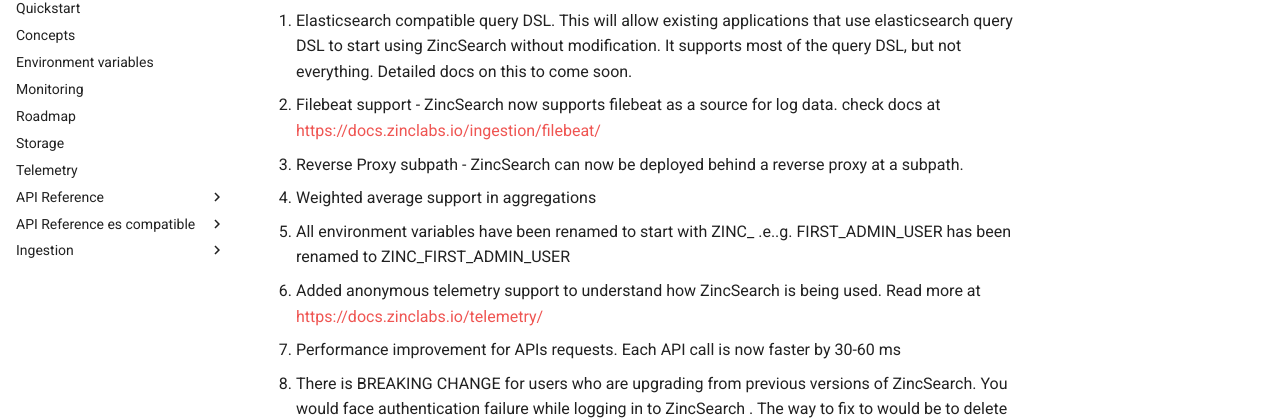
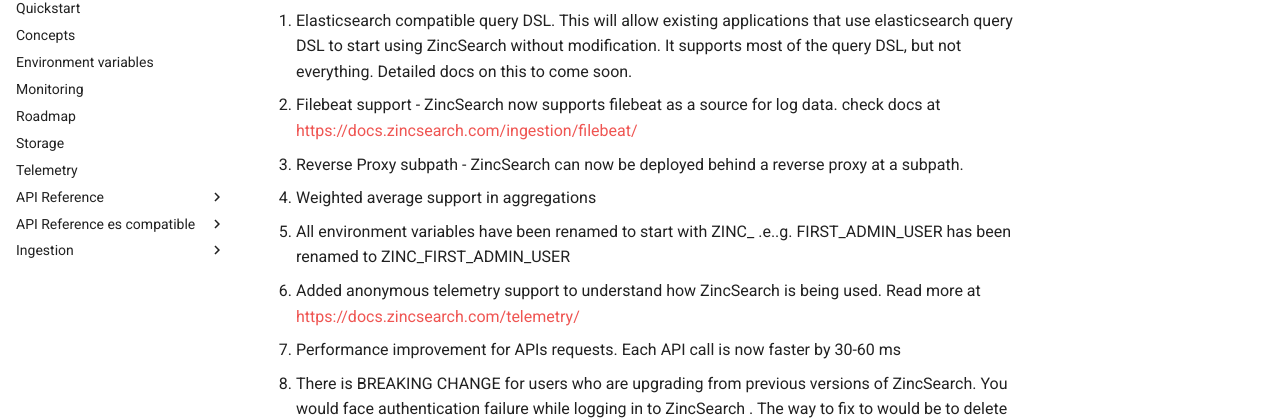
Before and after one commit to zincsearch/zincsearch-docs, an MkDocs documentation site: the page built from docs/000_release_notes.md, in a window 1280 px wide. Shown: the part 311-731 px from the top of the page. Built offline with MkDocs 1.6.1 and Material for MkDocs 9.7.7, drawn with Linux system fonts in a browser that asks for light colours; comment, search, counter and statistics services are not loaded; the version menu is left out; some of the changed lines change nothing that is shown.

Commit message:
changed references from zinclabs to zincsearch

```diff
--- a/docs/000_release_notes.md
+++ b/docs/000_release_notes.md
@@ -5,10 +5,10 @@
 Following are in this rleaese
 
 1. Elasticsearch compatible query DSL. This will allow existing applications that use elasticsearch query DSL to start using ZincSearch without modification. It supports most of the query DSL, but not everything. Detailed docs on this to come soon.
-1. Filebeat support - ZincSearch now supports filebeat as a source for log data. check docs at [https://docs.zinclabs.io/ingestion/filebeat/](https://docs.zinclabs.io/ingestion/filebeat/)
+1. Filebeat support - ZincSearch now supports filebeat as a source for log data. check docs at [https://docs.zincsearch.com/ingestion/filebeat/](https://docs.zincsearch.com/ingestion/filebeat/)
 1. Reverse Proxy subpath - ZincSearch can now be deployed behind a reverse proxy at a subpath.
 1. Weighted average support in aggregations
 1. All environment variables have been renamed to start with ZINC_ .e..g. FIRST_ADMIN_USER has been renamed to ZINC_FIRST_ADMIN_USER
-1. Added anonymous telemetry support to understand how ZincSearch is being used. Read more at [https://docs.zinclabs.io/telemetry/](https://docs.zinclabs.io/telemetry/)
+1. Added anonymous telemetry support to understand how ZincSearch is being used. Read more at [https://docs.zincsearch.com/telemetry/](https://docs.zincsearch.com/telemetry/)
 1. Performance improvement for APIs requests. Each API call is now faster by 30-60 ms
 1. There is BREAKING CHANGE for users who are upgrading from previous versions of ZincSearch. You would face authentication failure while logging in to ZincSearch . The way to fix to would be to delete data/_users folder and restart ZincSearch with new environment variables ZINC_FIRST_ADMIN_USER and ZINC_FIRST_ADMIN_PASSWORD
```
